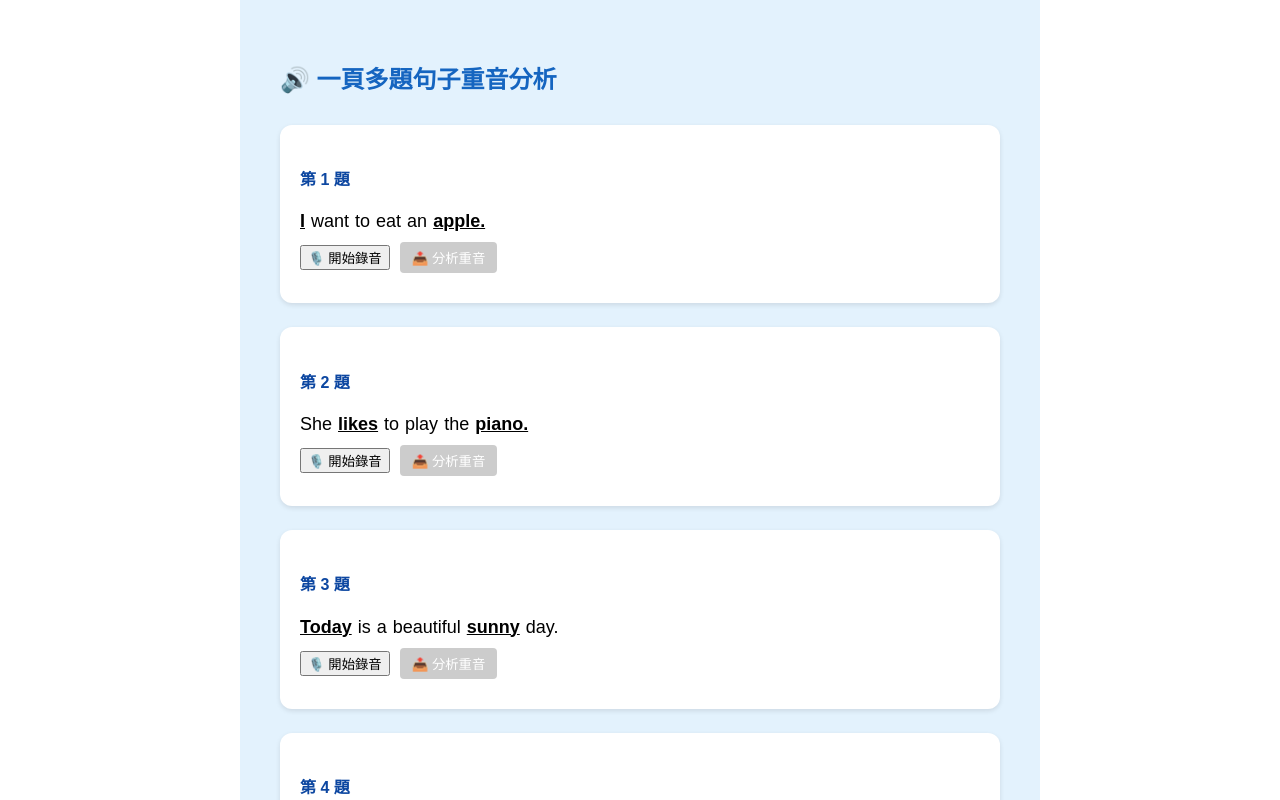
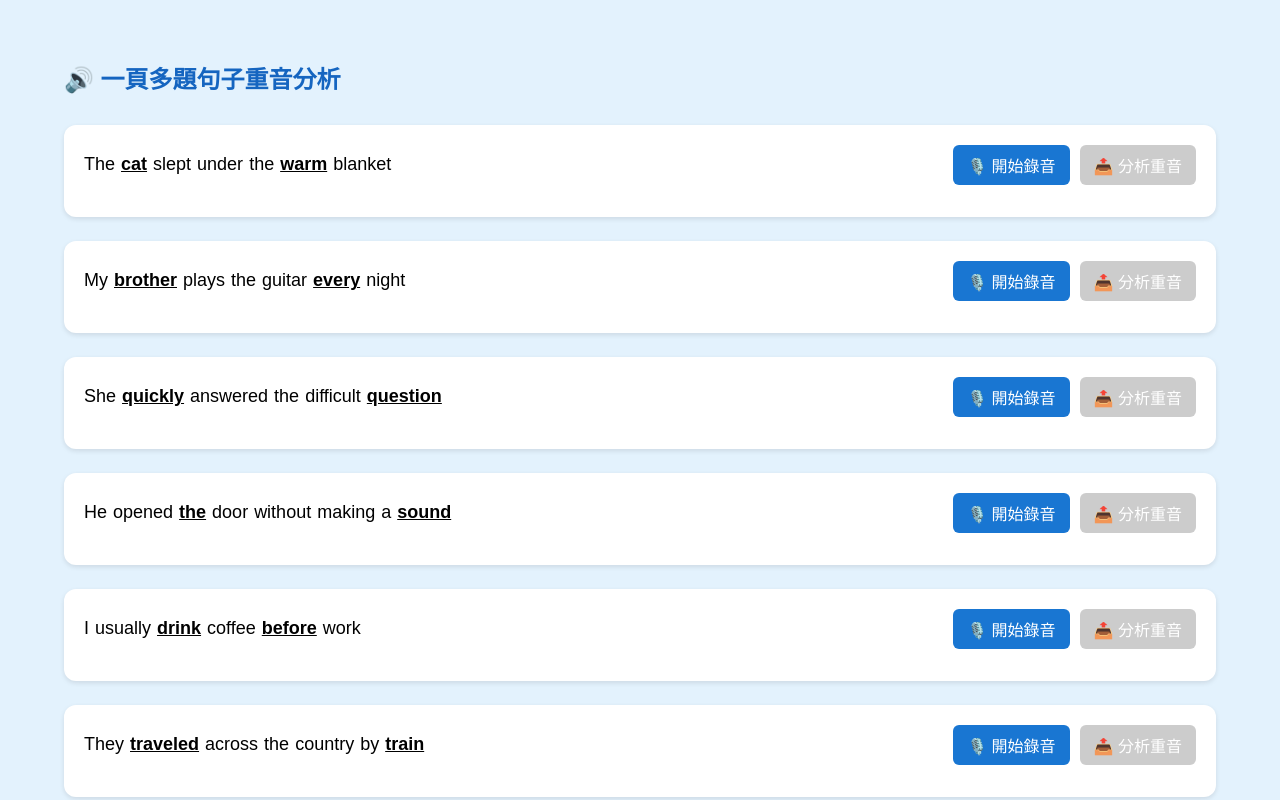
Before and after one commit to Annikahhh/whistress_system, a React (Create React App) app in the folder frontend/: page / in a window 1280 px wide. Shown: the top 800 px of the page. Built offline with nearby package versions, Linux system fonts and the light colour scheme.

Commit message:
Update App.js

```diff
--- a/frontend/src/App.js
+++ b/frontend/src/App.js
@@ -1,20 +1,19 @@
 import React, { useState, useRef } from "react";
 
 const sentences = [
-  { text: "I want to eat an apple.", stresses: [0, 5] },
-  { text: "She likes to play the piano.", stresses: [1, 5] },
-  { text: "Today is a beautiful sunny day.", stresses: [0, 4] },
-  { text: "Can you help me with this task.", stresses: [1, 5] },
-  { text: "He is reading a good book.", stresses: [0, 5] },
-  { text: "We will meet at the coffee shop.", stresses: [2, 6] },
-  { text: "They are watching a new movie.", stresses: [1, 5] },
-  { text: "The weather forecast says it will rain.", stresses: [0, 7] },
-  { text: "I bought some fresh vegetables today.", stresses: [0, 6] },
-  { text: "Please open the window for some air.", stresses: [1, 6] },
+  { text: "The cat slept under the warm blanket", stresses: [1, 5] },
+  { text: "My brother plays the guitar every night", stresses: [1, 5] },
+  { text: "She quickly answered the difficult question", stresses: [1, 5] },
+  { text: "He opened the door without making a sound", stresses: [2, 7] },
+  { text: "I usually drink coffee before work", stresses: [2, 4] },
+  { text: "They traveled across the country by train", stresses: [1, 6] },
+  { text: "The flowers bloom beautifully in spring", stresses: [2, 4] },
+  { text: "You should always tell the truth", stresses: [2, 4] },
+  { text: "We watched a movie at the cinema", stresses: [1, 6] },
+  { text: "The teacher gave us an interesting assignment", stresses: [1, 6] },
 ];
 
 function App() {
-  // states 陣列：每題的錄音狀態、音檔 URL、重音分析結果、是否顯示結果
   const [states, setStates] = useState(
     sentences.map(() => ({
       recording: false,
@@ -27,7 +26,6 @@ function App() {
   const mediaRecorderRefs = useRef([]);
   const chunksRefs = useRef(sentences.map(() => []));
 
-  // 更新單題狀態的輔助函式，確保創建新陣列以觸發重渲染
   const updateState = (idx, newPartialState) => {
     setStates((prevStates) =>
       prevStates.map((state, i) =>
@@ -36,7 +34,6 @@ function App() {
     );
   };
 
-  // 開始錄音
   const startRecording = (idx) => {
     updateState(idx, { recording: true, audioURL: null, showResult: false });
     chunksRefs.current[idx] = [];
@@ -64,7 +61,6 @@ function App() {
       });
   };
 
-  // 停止錄音
   const stopRecording = (idx) => {
     const recorder = mediaRecorderRefs.current[idx];
     if (recorder && recorder.state === "recording") {
@@ -73,7 +69,6 @@ function App() {
     }
   };
 
-  // 送出音檔分析重音
   const sendAudio = async (idx) => {
     const chunks = chunksRefs.current[idx];
     if (!chunks.length) {
@@ -103,27 +98,22 @@ function App() {
     }
   };
 
-  // 輪詢任務結果
   const pollTaskResult = (taskId, idx) => {
     const interval = setInterval(async () => {
       try {
         const res = await fetch(`http://localhost:8000/tasks/${taskId}`);
         const data = await res.json();
 
-        console.log(`Polling task ${taskId} status:`, data.status, "Result:", data.result);
-
         if (data.status === "COMPLETED") {
           clearInterval(interval);
 
           if (data.result.batch_task_id) {
-            // 中繼任務，換成新的 task_id 繼續輪詢
             pollTaskResult(data.result.batch_task_id, idx);
           } else if (data.result.predicted_transcription) {
             const predicted = data.result.predicted_stresses;
-            console.log("✅ 更新第", idx, "題重音：", predicted);
 
             updateState(idx, {
-              userStressIndices: [...predicted], // 確保新陣列觸發更新
+              userStressIndices: [...predicted],
               showResult: true,
             });
           } else {
@@ -133,7 +123,6 @@ function App() {
           clearInterval(interval);
           alert("任務失敗：" + data.error);
         }
-        // 其他狀態繼續等待
       } catch (err) {
         clearInterval(interval);
         alert("任務查詢錯誤：" + err.message);
@@ -144,11 +133,11 @@ function App() {
   return (
     <div
       style={{
-        padding: 40,
         backgroundColor: "#e3f2fd",
         fontFamily: "sans-serif",
-        maxWidth: 720,
-        margin: "auto",
+        minHeight: "100vh",
+        padding: "40px 5vw",
+        boxSizing: "border-box",
       }}
     >
       <h2 style={{ color: "#1565c0", marginBottom: 30 }}>🔊 一頁多題句子重音分析</h2>
@@ -168,8 +157,15 @@ function App() {
               marginBottom: 24,
             }}
           >
-            <h4 style={{ color: "#0d47a1" }}>第 {idx + 1} 題</h4>
-            <p style={{ fontSize: 18, marginBottom: 10 }}>
+            <div
+              style={{
+                display: "flex",
+                justifyContent: "space-between",
+                alignItems: "center",
+                marginBottom: 12,
+              }}
+            >
+              <p style={{ fontSize: 18, margin: 0, flex: 1 }}>
                 {words.map((w, i) => {
                   const isCorrect = sentence.stresses.includes(i);
                   return (
@@ -187,54 +183,90 @@ function App() {
                 })}
               </p>
 
-            <div style={{ marginBottom: 10 }}>
+              <div style={{ display: "flex", gap: 10, marginLeft: 12 }}>
                 {!recording ? (
                   <button
                     onClick={() => startRecording(idx)}
-                  style={{ marginRight: 10 }}
+                    style={{
+                      fontSize: 16,
+                      padding: "8px 14px",
+                      cursor: "pointer",
+                      borderRadius: 6,
+                      border: "none",
+                      backgroundColor: "#1976d2",
+                      color: "white",
+                    }}
                   >
                     🎙️ 開始錄音
                   </button>
                 ) : (
                   <button
                     onClick={() => stopRecording(idx)}
-                  style={{ marginRight: 10 }}
+                    style={{
+                      fontSize: 16,
+                      padding: "8px 14px",
+                      cursor: "pointer",
+                      borderRadius: 6,
+                      border: "none",
+                      backgroundColor: "#d32f2f",
+                      color: "white",
+                    }}
                   >
                     ⏹️ 停止錄音
                   </button>
                 )}
-
                 <button
                   onClick={() => sendAudio(idx)}
                   disabled={!audioURL}
                   style={{
+                    fontSize: 16,
+                    padding: "8px 14px",
+                    cursor: audioURL ? "pointer" : "not-allowed",
+                    borderRadius: 6,
+                    border: "none",
                     backgroundColor: audioURL ? "#4caf50" : "#ccc",
                     color: "white",
-                  padding: "6px 12px",
-                  border: "none",
-                  borderRadius: 4,
-                  cursor: audioURL ? "pointer" : "not-allowed",
                   }}
                 >
                   📤 分析重音
                 </button>
               </div>
+            </div>
 
             {audioURL && (
-              <audio src={audioURL} controls style={{ marginBottom: 10 }} />
+              <audio
+                src={audioURL}
+                controls
+                style={{ marginBottom: 10, width: "100%" }}
+              />
             )}
 
             {showResult && (
               <div
                 style={{
                   backgroundColor: "#f1f8e9",
-                  padding: 10,
+                  padding: 12,
                   borderRadius: 6,
+                  display: "flex",
+                  flexDirection: "column",
+                  justifyContent: "center",
+                  alignItems: "flex-start",
+                  height: 80,
+                  userSelect: "none",
                 }}
               >
-                <p style={{ fontSize: 16 }}>
+                <p
+                  style={{
+                    fontSize: 18,
+                    margin: 0,
+                    wordBreak: "break-word",
+                    lineHeight: 1.4,
+                  }}
+                >
                   {words.map((w, i) => {
-                    const userHas = Array.isArray(userStressIndices) && userStressIndices.includes(i);
+                    const userHas =
+                      Array.isArray(userStressIndices) &&
+                      userStressIndices.includes(i);
                     const shouldHave = sentence.stresses.includes(i);
 
                     if (userHas) {
@@ -273,9 +305,9 @@ function App() {
                 <p
                   style={{
                     fontStyle: "italic",
-                    fontSize: 12,
+                    fontSize: 14,
                     color: "#555",
-                    marginTop: 4,
+                    marginTop: 8,
                   }}
                 >
                   綠=正確、紅=錯誤、橘=漏標重音
```
Lines whose indentation alone changed are shown as unchanged.
